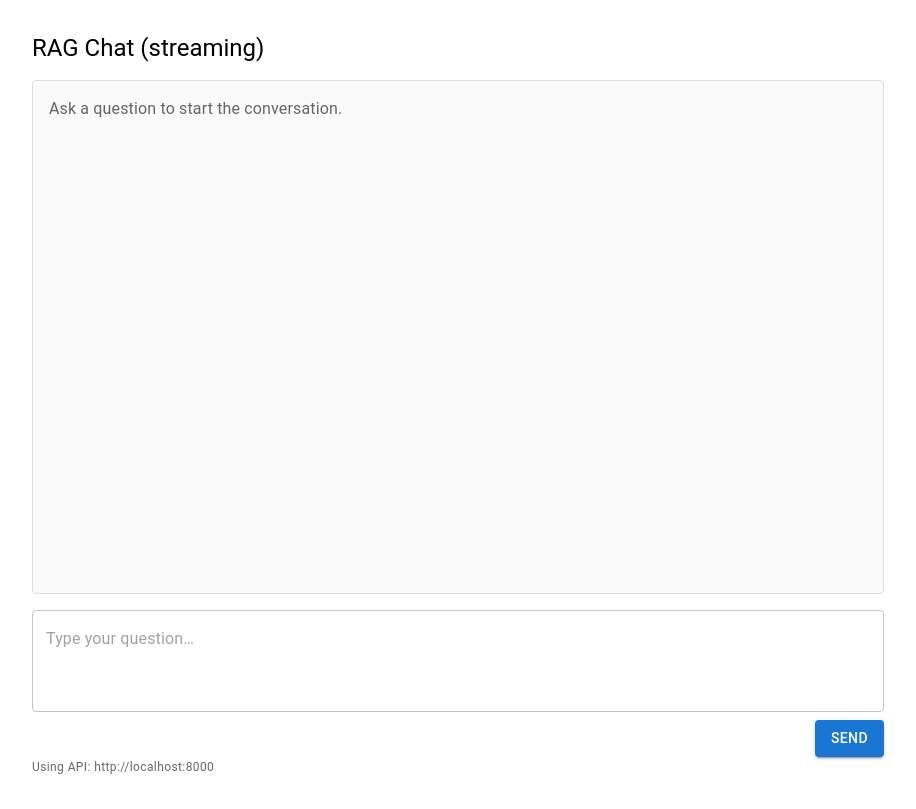
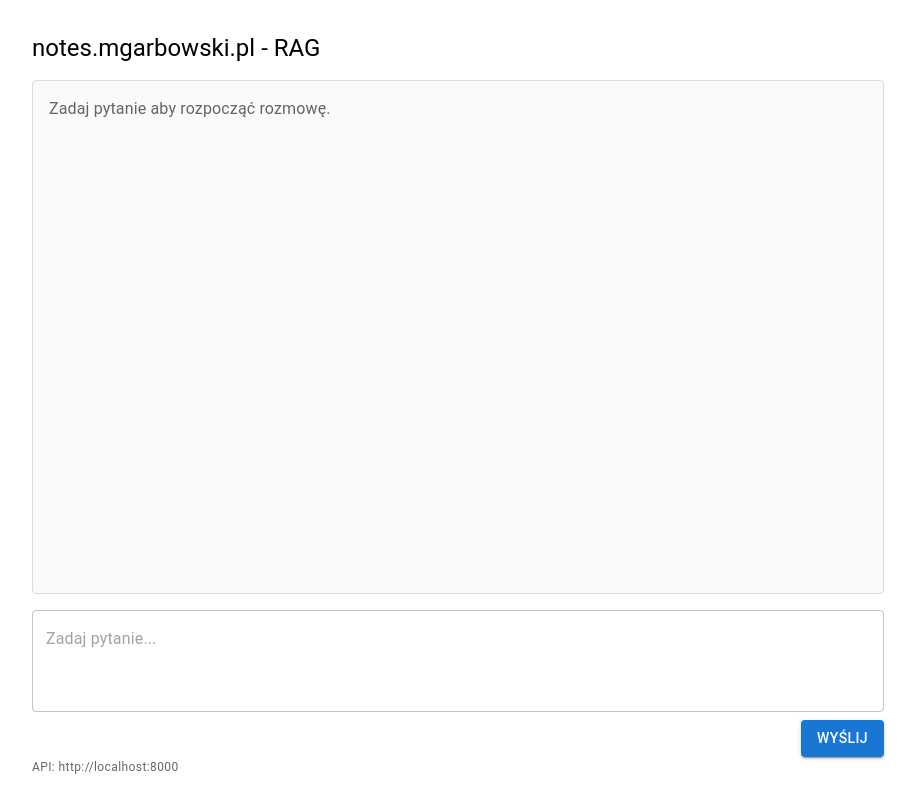
Before and after one commit to mGarbowski/llm-projekt, a React app in the folder frontend/: page / in a window 1280 px wide. Shown: the whole page, without its empty margins (182-1098 px from the left). Built offline with nearby package versions, Linux system fonts and the light colour scheme; the HTML template or start-up script is replaced by a standard one.

Commit message:
feat: ui in polish

```diff
--- a/frontend/src/App.tsx
+++ b/frontend/src/App.tsx
@@ -1,7 +1,7 @@
 import { Container, Typography } from "@mui/material";
 import type React from "react";
 import { useCallback, useEffect, useRef, useState } from "react";
-import type { ChatMessage, Source } from "./api";
+import {API_BASE, type ChatMessage, type Source} from "./api";
 import { streamCompletion } from "./api";
 import { ChatWindow } from "./components/ChatWindow.tsx";
 import { InputBar } from "./components/InputBar.tsx";
@@ -27,7 +27,6 @@ export const App: React.FC = () => {
     const sendQuestion = useCallback(async (question: string) => {
         setError(null);
         setLoading(true);
-        // append user message to history
         setHistory((s) => [...s, { role: "user", content: question }]);
         setCurrent({ content: "", sources: [] });
 
@@ -101,7 +100,7 @@ export const App: React.FC = () => {
     return (
         <Container maxWidth="md" sx={{ pt: 3, pb: 3 }}>
             <Typography variant="h5" sx={{ mb: 2 }}>
-                RAG Chat (streaming)
+                notes.mgarbowski.pl - RAG
             </Typography>
 
             <ChatWindow
@@ -121,7 +120,7 @@ export const App: React.FC = () => {
             />
 
             <Typography variant="caption" color="text.secondary" sx={{ mt: 1 }}>
-                Using API: http://localhost:8000
+                API: {API_BASE}
             </Typography>
         </Container>
     );
--- a/frontend/src/api.ts
+++ b/frontend/src/api.ts
@@ -12,7 +12,7 @@ export type ChatMessage = {
     sources?: Source[];
 };
 
-const API_BASE = "http://localhost:8000";
+export const API_BASE = "http://localhost:8000";
 
 type Callbacks = {
     onToken: (token: string) => void;
--- a/frontend/src/components/ChatWindow.tsx
+++ b/frontend/src/components/ChatWindow.tsx
@@ -44,7 +44,7 @@ export const ChatWindow: React.FC<Props> = ({
         >
             {history.length === 0 && (
                 <Typography color="text.secondary">
-                    Ask a question to start the conversation.
+                    Zadaj pytanie aby rozpocząć rozmowę.
                 </Typography>
             )}
             {history.map((m, i) => (
@@ -66,12 +66,12 @@ export const ChatWindow: React.FC<Props> = ({
             )}
 
             {loading && (
-                <Typography color="text.secondary">Generating…</Typography>
+                <Typography color="text.secondary">Generowanie odpowiedzi...</Typography>
             )}
             {error && (
                 <>
                     <Divider sx={{ my: 1 }} />
-                    <Typography color="error">Error: {error}</Typography>
+                    <Typography color="error">Błąd: {error}</Typography>
                 </>
             )}
         </Box>
--- a/frontend/src/components/InputBar.tsx
+++ b/frontend/src/components/InputBar.tsx
@@ -30,7 +30,7 @@ export const InputBar: React.FC<Props> = ({
                 minRows={3}
                 value={value}
                 onChange={(e) => onChange(e.target.value)}
-                placeholder="Type your question…"
+                placeholder="Zadaj pytanie..."
                 onKeyDown={onKeyDown}
                 fullWidth
             />
@@ -40,7 +40,7 @@ export const InputBar: React.FC<Props> = ({
                     onClick={onSend}
                     disabled={disabled}
                 >
-                    Send
+                    Wyślij
                 </Button>
             </Box>
         </Box>
--- a/frontend/src/components/MessageBubble.tsx
+++ b/frontend/src/components/MessageBubble.tsx
@@ -23,7 +23,7 @@ export const MessageBubble: React.FC<Props> = ({
                 color="text.secondary"
                 sx={{ mb: 0.5 }}
             >
-                {chatRole === "user" ? "You" : "Assistant"}
+                {chatRole === "user" ? "Ty" : "Asystent"}
             </Typography>
             <Paper elevation={1} sx={{ p: 1.5, background: bg }}>
                 <MarkdownText text={content} />
--- a/frontend/src/components/Sources.tsx
+++ b/frontend/src/components/Sources.tsx
@@ -10,7 +10,7 @@ export const Sources = ({ sources }: Props) => {
     return (
         <Box sx={{ mt: 1 }}>
             <Typography variant="caption" color="text.secondary">
-                Sources:
+                Źródła:
             </Typography>
             <List sx={{ pl: 2, mt: 0 }}>
                 {sources.map((s, i) => (
```
